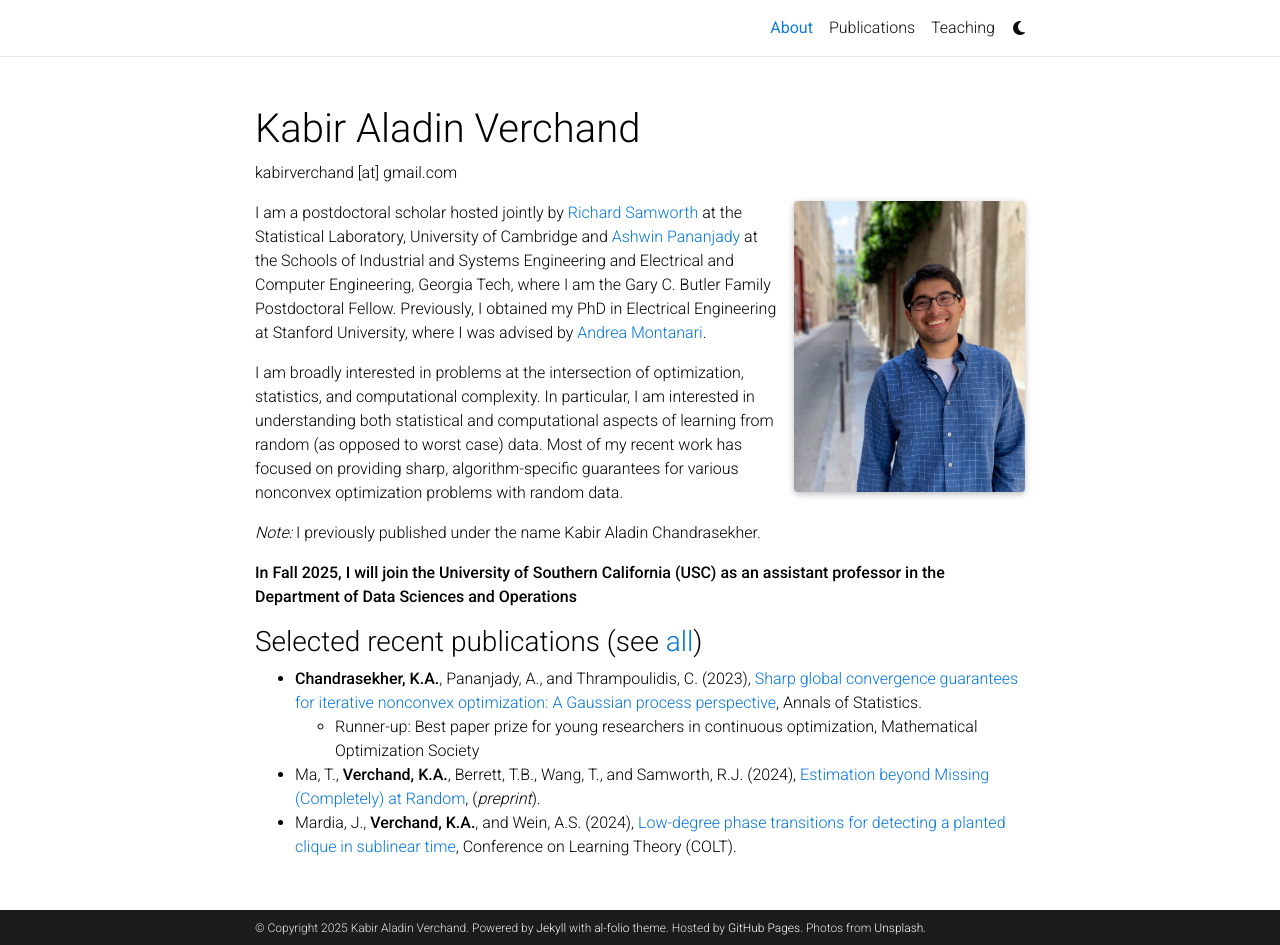
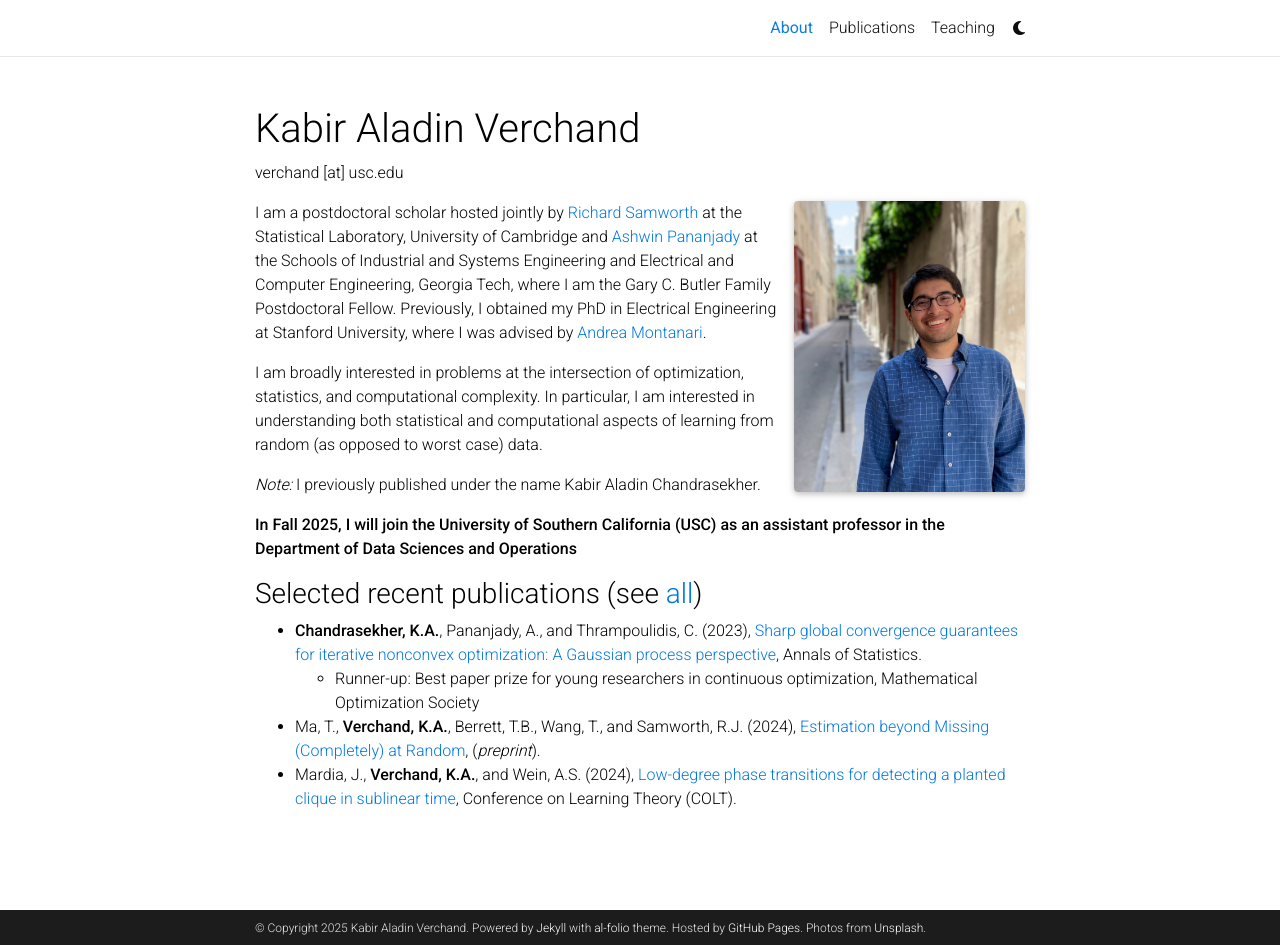
Before and after one commit to kabirverchand/kabirverchand.github.io, a Jekyll site: the page built from _pages/about.md, in a window 1280 px wide and 945 px high. Built offline with Jekyll 4.4.1, drawn with Linux system fonts in a browser that asks for light colours; full-size pictures stand in for the smaller copies a plugin makes; comment, search, counter and statistics services are not loaded; a style sheet for code colours, icons or effects is not loaded.

Commit message:
Updated email

```diff
--- a/_pages/about.md
+++ b/_pages/about.md
@@ -2,7 +2,7 @@
 layout: about
 title: About
 permalink: /
-subtitle: kabirverchand [at] gmail.com
+subtitle: verchand [at] usc.edu
 
 profile:
   align: right
@@ -15,7 +15,7 @@ social: false  # includes social icons at the bottom of the page
 ---
 I am a postdoctoral scholar hosted jointly by [Richard Samworth](https://www.statslab.cam.ac.uk/~rjs57/) at the Statistical Laboratory, University of Cambridge and [Ashwin Pananjady](https://sites.gatech.edu/ashwin-pananjady/) at the Schools of Industrial and Systems Engineering and Electrical and Computer Engineering, Georgia Tech, where I am the Gary C. Butler Family Postdoctoral Fellow.  Previously, I obtained my PhD in Electrical Engineering at Stanford University, where I was advised by [Andrea Montanari](https://web.stanford.edu/~montanar/).
 
-I am broadly interested in problems at the intersection of optimization, statistics, and computational complexity.  In particular, I am interested in understanding both statistical and computational aspects of learning from random (as opposed to worst case) data.  Most of my recent work has focused on providing sharp, algorithm-specific guarantees for various nonconvex optimization problems with random data.
+I am broadly interested in problems at the intersection of optimization, statistics, and computational complexity.  In particular, I am interested in understanding both statistical and computational aspects of learning from random (as opposed to worst case) data.
 
 
 *Note:* I previously published under the name Kabir Aladin Chandrasekher.
```
